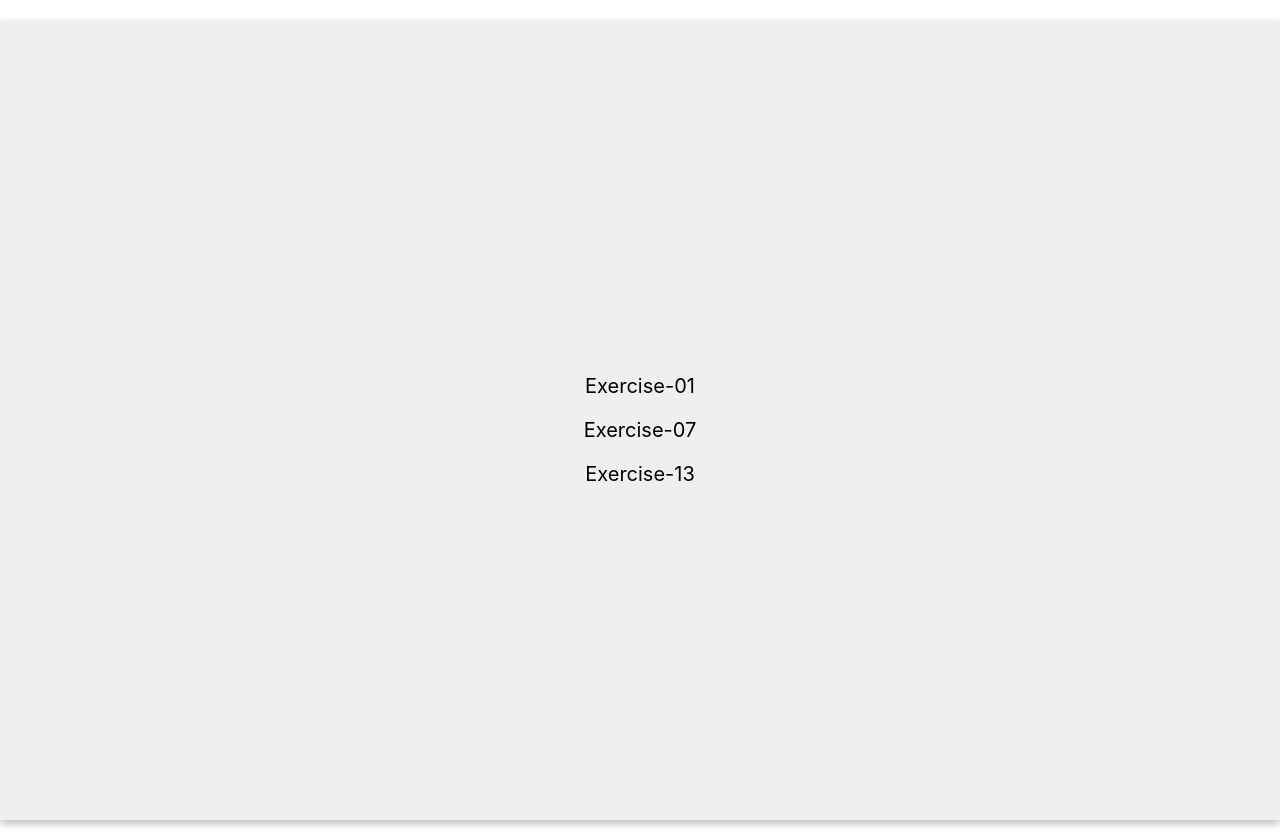
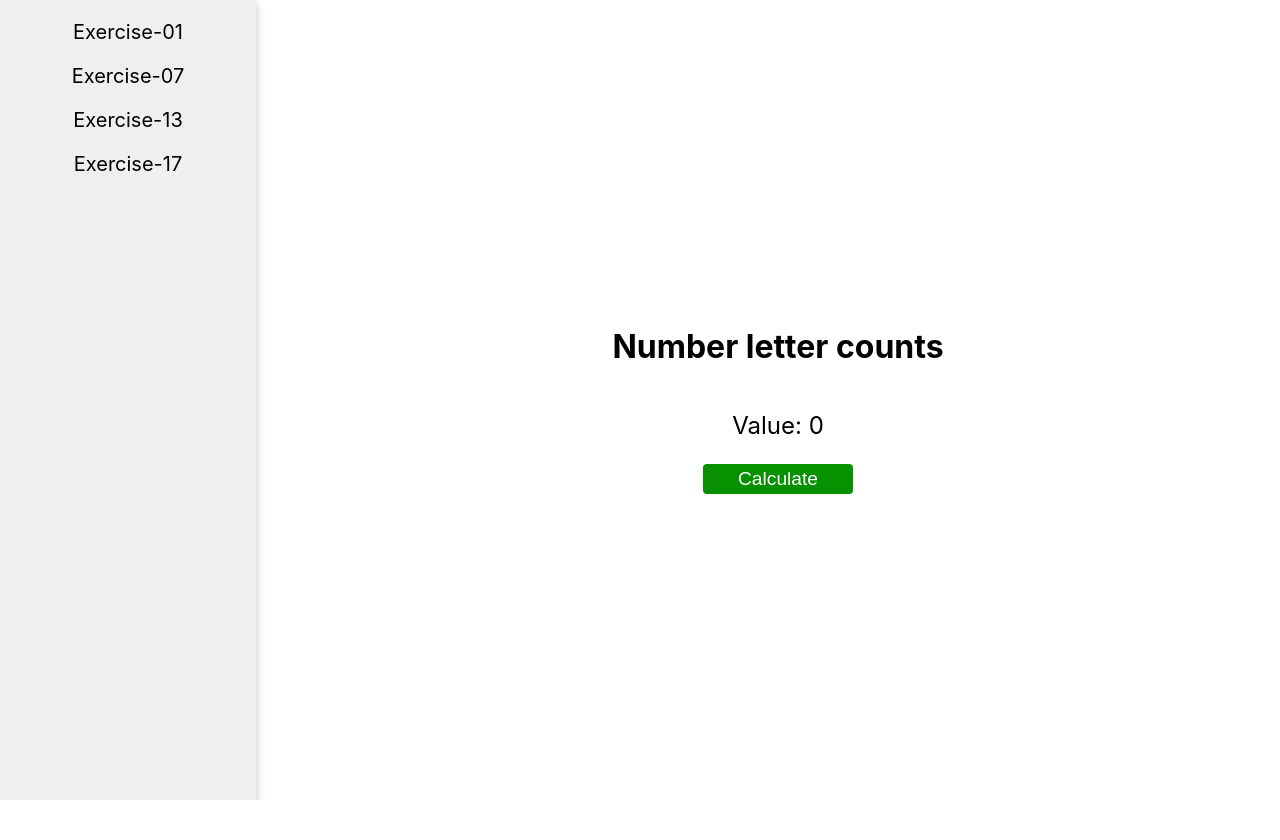
Before and after one commit to EdersonDav/Project-Euler, a React (Create React App) app: page /id-17 in a window 1280 px wide. After the commit the page ends 800 px from the top, so only its background shows below. Built offline with nearby package versions, Linux system fonts and the light colour scheme.

Commit message:
Changes on indexs

```diff
--- a/src/components/Menu/index.tsx
+++ b/src/components/Menu/index.tsx
@@ -8,6 +8,7 @@ const Dashboard: React.FC = () => {
       <Link to='/id-1'>Exercise-01</Link>
       <Link to='/id-7'>Exercise-07</Link>
       <Link to='/id-13'>Exercise-13</Link>
+      <Link to='/id-17'>Exercise-17</Link>
     </ExerciseWrapper>
   )
 }
--- a/src/pages/Large_Sum/index.tsx
+++ b/src/pages/Large_Sum/index.tsx
@@ -2,7 +2,7 @@ import React from 'react';
 import Button from '../../components/Button';
 import { number } from './number'
 
-const Prime: React.FC = () => {
+const Large: React.FC = () => {
   const [result, setResult] = React.useState<number>(0)
 
   const handleCalculate = () => {
@@ -26,4 +26,4 @@ const Prime: React.FC = () => {
     </div>
   )
 }
-export default Prime
+export default Large
--- /dev/null
+++ b/src/pages/Number_letter_counts/index.tsx
@@ -0,0 +1,49 @@
+import React from 'react';
+import Button from '../../components/Button';
+
+const NumberLetterCounts: React.FC = () => {
+  const [result, setResult] = React.useState<number>(0)
+  const stringNumbers = ['zero', 'one', 'two', 'three', "four", "five", 'six', 'seven', 'eight', 'nine']
+  const stringNumbersTeen = ['ten', 'twelve', 'eleven', 'thirteen', 'fourteen', "fifteen", "sixteen", 'seventeen', 'eighteen', 'nineteen']
+  const stringNumbersDec = ['twenty', 'thirty', 'forty', 'fifty', 'sixty', "seventy", "eighty", 'ninety']
+
+  const handleCalculate = () => {
+    let numberLetter = ''
+    for (let i = 1; i < 1000; i++) {
+      if (i < 10) {
+        numberLetter += stringNumbers[i]
+      } else
+        if (i > 9 && i < 20) {
+          if (i === 11) {
+            numberLetter += stringNumbersTeen[1]
+          } else {
+            const number = Number(i.toString().split('1')[1])
+            numberLetter += stringNumbersTeen[number]
+          }
+
+        } else if (i > 19 && i < 30) {
+          if (i === 20) {
+            numberLetter += stringNumbersDec[0]
+          } else if (i === 22) {
+            numberLetter += `${stringNumbersDec[0]}-${stringNumbers[2]}`
+          } else {
+            const number = Number(i.toString().split('2')[1])
+            console.log(number, i);
+
+            numberLetter += `${stringNumbersDec[0]}-${stringNumbers[number]}`
+          }
+        }
+    }
+    console.log(numberLetter);
+
+  }
+
+  return (
+    <div>
+      <h1>Number letter counts</h1>
+      <p>Value: {result}</p>
+      <Button type='button' onClick={handleCalculate}>Calculate</Button>
+    </div>
+  )
+}
+export default NumberLetterCounts
--- a/src/routes/index.tsx
+++ b/src/routes/index.tsx
@@ -4,6 +4,7 @@ import Dashboard from '../pages/Dashboard';
 import Multiples from '../pages/Multiples_3_5';
 import Primes from '../pages/10001_st_prime';
 import Large from '../pages/Large_Sum';
+import NumberLetterCounts from '../pages/Number_letter_counts'
 
 const Routes: React.FC = () => {
   return (
@@ -12,6 +13,7 @@ const Routes: React.FC = () => {
       <Route exact path="/id-1" component={Multiples} />
       <Route exact path="/id-7" component={Primes} />
       <Route exact path="/id-13" component={Large} />
+      <Route exact path="/id-17" component={NumberLetterCounts} />
     </Switch>
   )
 }
```
